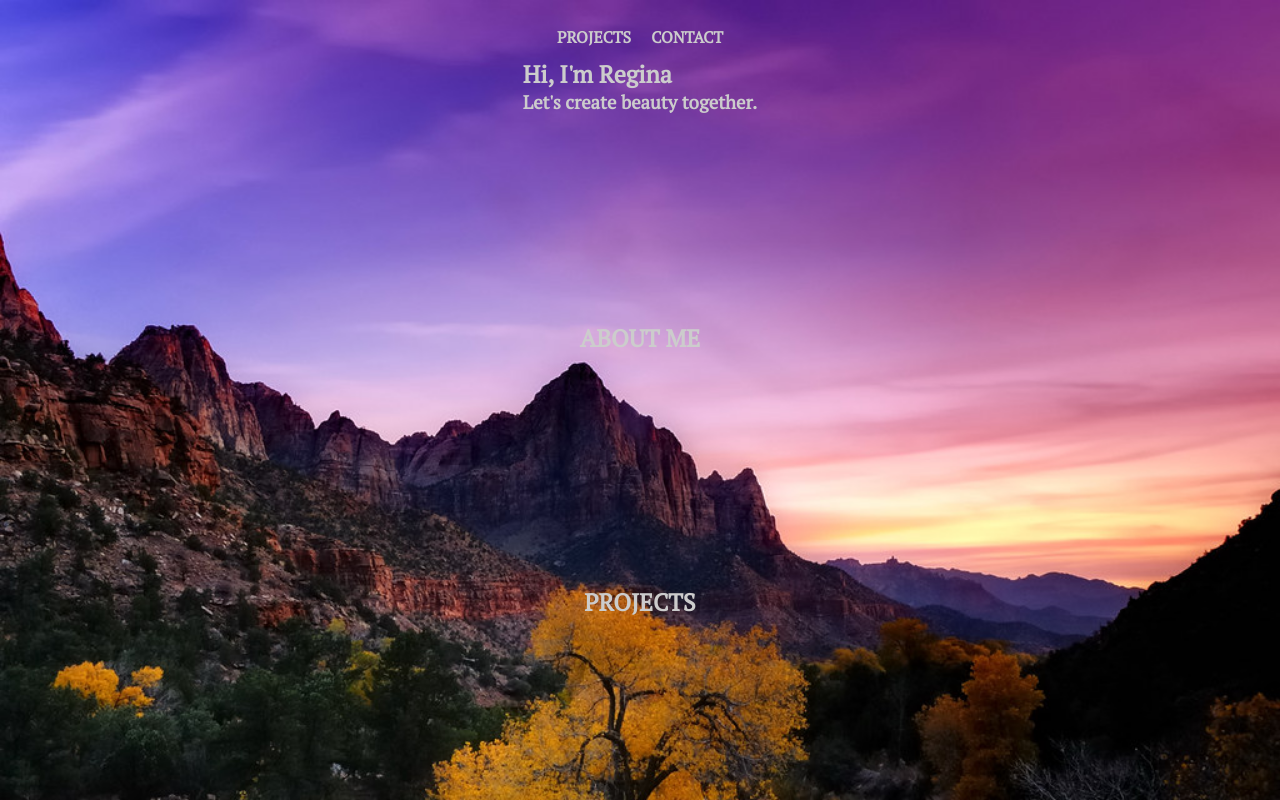
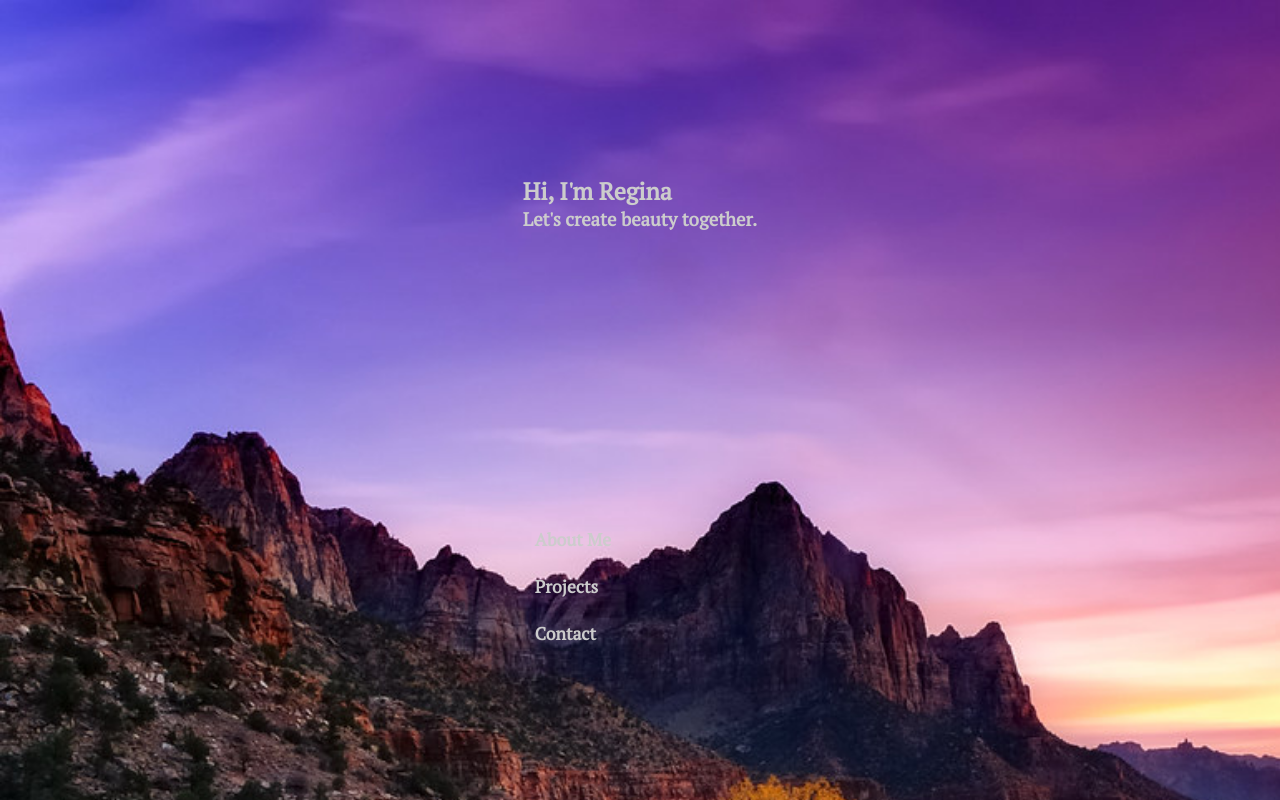
Before and after one commit to rmcguire6/react-portfolio, a React (Create React App) app: page / in a window 1280 px wide. Shown: the top 800 px of the page. Built offline with nearby package versions, Linux system fonts and the light colour scheme.

Commit message:
Move Nav Bar into Intro

```diff
--- a/src/App.js
+++ b/src/App.js
@@ -2,14 +2,12 @@ import React from 'react';
 import AboutMe from './components/AboutMe/AboutMe'
 import Intro from './components/Intro/Intro'
 import Contact from './components/Contact/Contact'
-import NavBar from './components/NavBar/NavBar'
 import Projects from './components/Projects/Projects'
 import '../src/styles/main.scss';
 
 function App() {
   return (
     <div className="App">
-        <NavBar />
         <Intro />
         <AboutMe />
         <Projects />
--- a/src/components/Intro/Intro.js
+++ b/src/components/Intro/Intro.js
@@ -1,13 +1,16 @@
 import React from 'react'
-
+import NavBar from '../NavBar/NavBar'
 const Intro = () => {
     return (
         <section className="section">
         <div id="intro">
+            <div className="intro__container">
             <header>
                 <h1><span className="text text-sm">Hi, I'm Regina</span></h1>
                 <h3><span className="text text-sm">Let's create beauty together.</span></h3>
             </header>
+            <NavBar />
+            </div>
         </div>
     </section>
 )
--- a/src/components/NavBar/NavBar.js
+++ b/src/components/NavBar/NavBar.js
@@ -2,19 +2,11 @@ import React from 'react'
 
 const NavBar = () => {
     return (
-        <nav className='nav'>
-            <a href="#projects" className="btn">
-                    <span className="text">
-                        Projects
-                    </span>
-            </a>
-
-            <a href="#contact" className="btn">
-                    <span className="text text--sm">
-                        Contact
-                    </span>
-            </a>
-        </nav>
+    <nav className='nav'>
+        <a href="#aboutme" className="nav__link">About Me</a>
+        <a href="#projects" className="nav__link">Projects</a>
+        <a href="#contact" className="nav__link">Contact</a>
+    </nav>
     )
 }
 export {NavBar as default}
--- a/src/styles/_layout.scss
+++ b/src/styles/_layout.scss
@@ -1,10 +1,25 @@
+.intro__container {
+    display: flex;
+    flex-direction: column;
+    justify-content: space-around;
+    padding: 3rem 1rem 1rem 1rem;
+    min-height: 100vh;
+}
 .nav {
     display: flex;
-    flex-direction: row;
+    flex-direction: column;
     justify-content: space-between;
-    margin-top: 1rem;
+    margin-top: 2rem;
 }
 
+.nav__link {
+    font-weight: bold;
+    font-size: 1.1rem;
+    text-decoration: none;
+    color: $text-color;
+    padding: .75rem;
+    font-size: 1.1rem;
+}
 .section {
     min-height: 33vh;
 }
```
